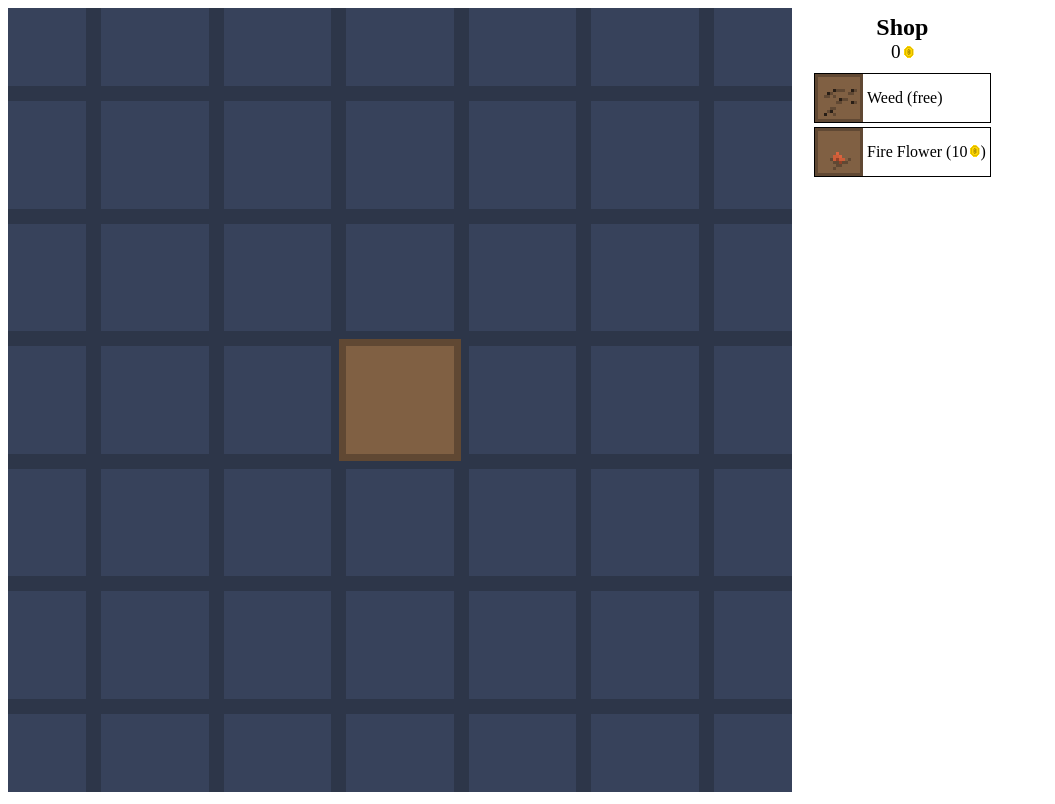
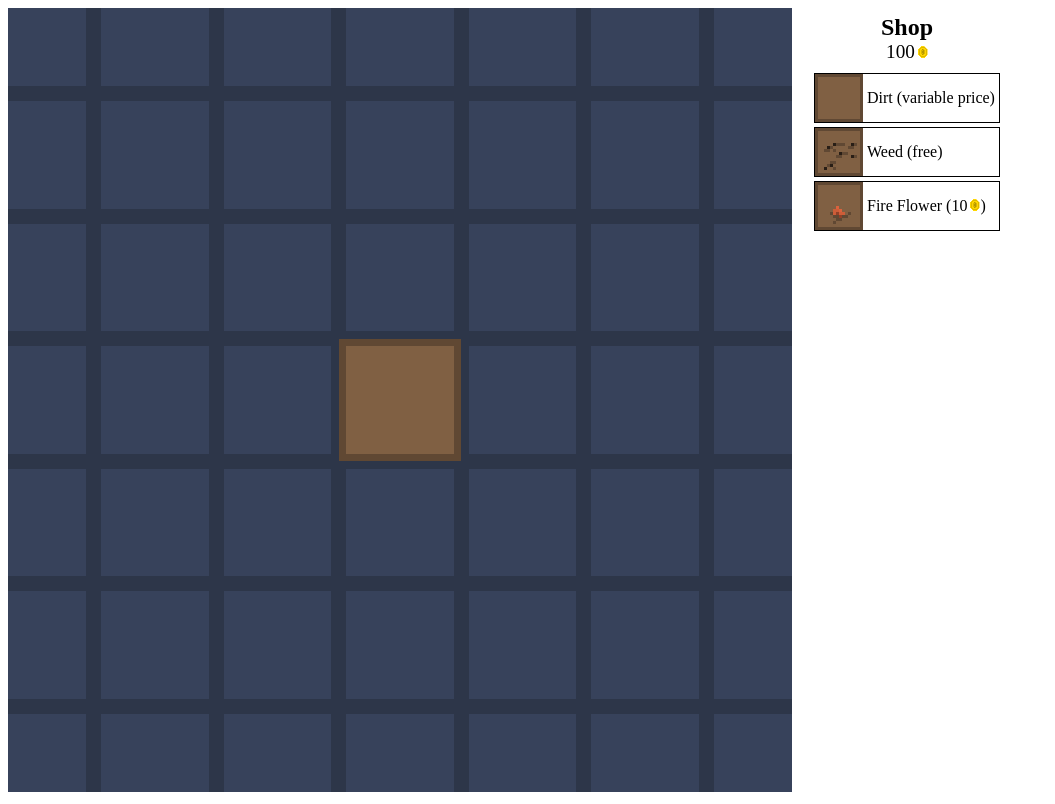
Before and after one commit to paul-maxime/harvest-grid, a Vue app: page / in a window 1280 px wide. Shown: the whole page, without its empty margins (0-1055 px from the left). Built offline with nearby package versions, Linux system fonts and the light colour scheme.

Commit message:
Dirt now costs money

```diff
--- a/src/App.vue
+++ b/src/App.vue
@@ -7,11 +7,12 @@ export default {
   components: { GameShop, GardenCanvas },
   data() {
     const garden: Garden = {
-      money: 0,
+      money: 100,
       plants: [],
       unlocked: [
         { x: 0, y: 0 },
       ],
+      isBuyingDirt: false,
       selectedPlant: undefined,
     };
     return {
@@ -19,6 +20,8 @@ export default {
       lastUpdate: 0,
       pendingTime: 0,
       updateInterval: 0,
+      dirtPrice: 0,
+      mouseCell: { x: 0, y: 0 },
     };
   },
   mounted() {
@@ -61,6 +64,11 @@ export default {
       } else {
         this.garden.selectedPlant = plantType;
       }
+      this.garden.isBuyingDirt = false;
+    },
+    onDirtSelected() {
+      this.garden.isBuyingDirt = !this.garden.isBuyingDirt;
+      this.garden.selectedPlant = undefined;
     },
     onGardenClick(pos: Coord) {
       const plant = this.garden.plants.find(p => p.x === pos.x && p.y === pos.y);
@@ -72,6 +80,21 @@ export default {
       } else {
         this.voidClick(pos);
       }
+    },
+    onGardenHover(pos: Coord) {
+      if (this.mouseCell.x === pos.x && this.mouseCell.y === pos.y) return;
+      this.mouseCell = pos;
+      const unlocked = this.garden.unlocked.some(p => p.x === pos.x && p.y === pos.y);
+      if (unlocked) {
+        this.dirtPrice = 0;
+        return;
+      }
+      const buyable = this.garden.unlocked.some(p => Math.abs(p.x - pos.x) + Math.abs(p.y - pos.y) === 1);
+      if (!buyable) {
+        this.dirtPrice = -1;
+        return;
+      }
+      this.dirtPrice = (Math.abs(pos.x) + Math.abs(pos.y)) * 10;
     },
     plantClick(plant: GardenPlant) {
       console.log("Click on plant", plant);
@@ -101,7 +124,12 @@ export default {
     },
     voidClick(pos: Coord) {
       console.log("Click on void", pos);
-      if (this.garden.unlocked.some(p => Math.abs(p.x - pos.x) + Math.abs(p.y - pos.y) === 1)) {
+      if (!this.garden.isBuyingDirt) return;
+      const price = (Math.abs(pos.x) + Math.abs(pos.y)) * 10;
+      if (this.garden.money < price) return;
+      this.garden.money -= price;
+      const buyable = this.garden.unlocked.some(p => Math.abs(p.x - pos.x) + Math.abs(p.y - pos.y) === 1);
+      if (buyable) {
         this.garden.unlocked.push({
           x: pos.x,
           y: pos.y,
@@ -115,10 +143,21 @@ export default {
 <template>
   <main>
     <div class="column-left">
-      <GardenCanvas :garden="garden" @gardenClick="onGardenClick" />
+      <GardenCanvas
+        :garden="garden"
+        @gardenClick="onGardenClick"
+        @gardenHover="onGardenHover"
+      />
     </div>
     <div class="column-right">
-      <GameShop :money="garden.money" :selectedPlant="garden.selectedPlant" @plantSelected="onPlantSelected" />
+      <GameShop
+        :money="garden.money"
+        :dirtPrice="dirtPrice"
+        :isBuyingDirt="garden.isBuyingDirt"
+        :selectedPlant="garden.selectedPlant"
+        @plantSelected="onPlantSelected"
+        @dirtSelected="onDirtSelected"
+      />
     </div>
   </main>
 </template>
--- a/src/Garden.d.ts
+++ b/src/Garden.d.ts
@@ -24,5 +24,6 @@ type Garden = {
   money: number,
   plants: GardenPlant[],
   unlocked: Coord[],
+  isBuyingDirt: boolean,
   selectedPlant: PlantType | undefined,
 }
--- a/src/components/GameShop.vue
+++ b/src/components/GameShop.vue
@@ -10,11 +10,16 @@ export default {
   },
   props: {
     money: Number,
+    dirtPrice: Number,
+    isBuyingDirt: Boolean,
     selectedPlant: Object as PropType<PlantType>,
   },
   methods: {
-    onSelectedPlant(type: PlantType) {
+    plantSelected(type: PlantType) {
       this.$emit("plantSelected", type);
+    },
+    dirtSelected() {
+      this.$emit("dirtSelected");
     }
   },
 }
@@ -24,9 +29,21 @@ export default {
   <div class="shop-container">
     <h2>Shop</h2>
     <p class="shop-money">{{ money }}<img src="sprites/currency.png"></p>
-    <div v-for="plant of PLANTS" :key="plant.name" class="shop-plant" v-bind:class="{ 'shop-plant-selected': selectedPlant === plant }" @click="onSelectedPlant(plant)">
+    <div class="shop-plant" v-bind:class="{ 'shop-plant-selected': isBuyingDirt }" @click="dirtSelected()">
+      <div class="shop-plant-icon">
+        <img src="sprites/earth_grid.png">
+      </div>
+      <div class="shop-plant-price">
+        Dirt
+        <span v-if="!isBuyingDirt">(variable price)</span>
+        <span v-else-if="dirtPrice === 0">(already bought)</span>
+        <span v-else-if="dirtPrice === -1">(too far)</span>
+        <span v-else>({{ dirtPrice }}<img src="sprites/currency.png">)</span>
+      </div>
+    </div>
+    <div v-for="plant of PLANTS" :key="plant.name" class="shop-plant" v-bind:class="{ 'shop-plant-selected': selectedPlant === plant }" @click="plantSelected(plant)">
       <div class="shop-plant-icon" style="z-index: 1;">
-        <img :src="`sprites/earth_grid.png`" style="position: absolute; z-index: -1;">
+        <img src="sprites/earth_grid.png" style="position: absolute; z-index: -1;">
         <img :src="`sprites/${plant.steps[0]}.png`" style="">
       </div>
       <div class="shop-plant-price">
--- a/src/components/GardenCanvas.vue
+++ b/src/components/GardenCanvas.vue
@@ -103,6 +103,7 @@ export default {
         const curPos = { x: Math.floor((event.offsetX - this.position.x + gardenSquare / 2 - this.canvas.width / 2) / gardenSquare), y: Math.floor((event.offsetY - this.position.y + gardenSquare / 2 - this.canvas.height / 2) / gardenSquare) };
         redraw = this.garden.selectedPlant !== undefined && (curPos.x !== this.mousePosition?.x || curPos.y !== this.mousePosition?.y);
         this.mousePosition = curPos;
+        this.$emit('gardenHover', this.mousePosition);
       }
       if (this.dragPosition) {
         this.position.x += event.offsetX - this.dragPosition.x;
```
